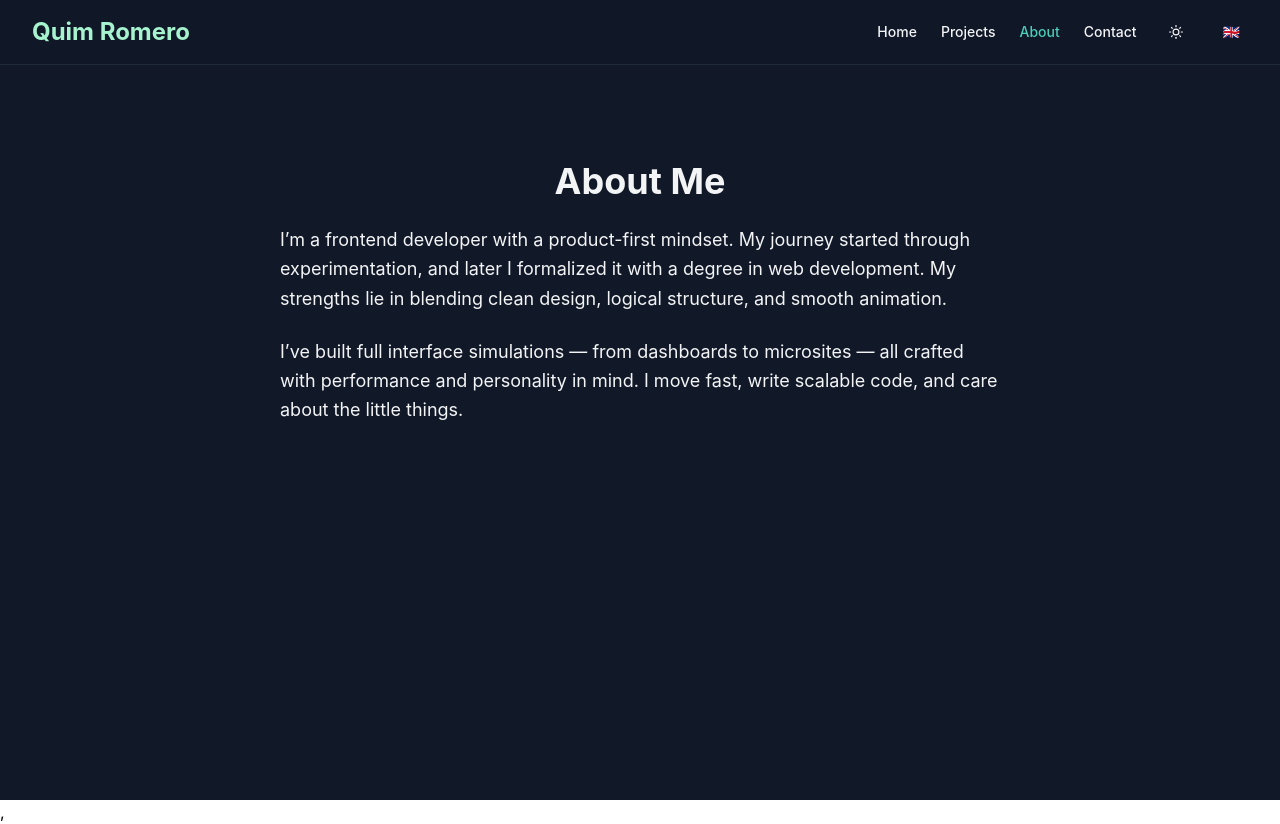
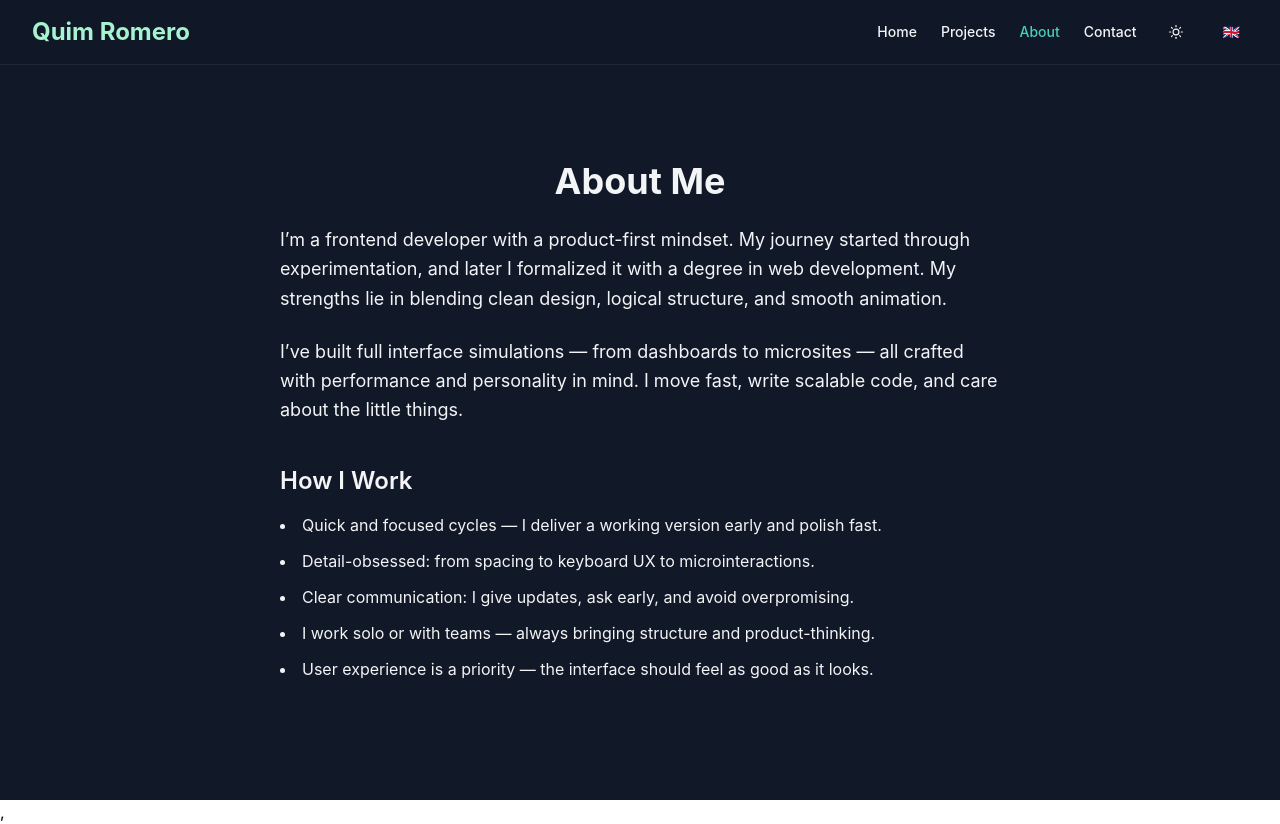
Before and after one commit to quim-romero/portfolio, a React (Vite) app: page /about in a window 1280 px wide. Built offline with nearby package versions, Linux system fonts and the light colour scheme.

Commit message:
feat: add professional values and how I work section

```diff
--- a/src/pages/About.tsx
+++ b/src/pages/About.tsx
@@ -16,6 +16,28 @@ export default function About() {
           — all crafted with performance and personality in mind. I move fast,
           write scalable code, and care about the little things.
         </p>
+        <h2 className="text-2xl font-semibold mb-4 mt-10">How I Work</h2>
+        <ul className="list-disc list-inside text-muted space-y-3">
+          <li>
+            Quick and focused cycles — I deliver a working version early and
+            polish fast.
+          </li>
+          <li>
+            Detail-obsessed: from spacing to keyboard UX to microinteractions.
+          </li>
+          <li>
+            Clear communication: I give updates, ask early, and avoid
+            overpromising.
+          </li>
+          <li>
+            I work solo or with teams — always bringing structure and
+            product-thinking.
+          </li>
+          <li>
+            User experience is a priority — the interface should feel as good as
+            it looks.
+          </li>
+        </ul>
       </section>
     </Layout>
   );
```
